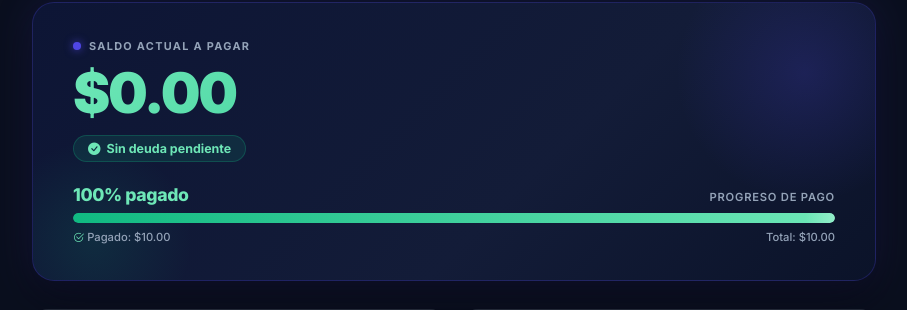
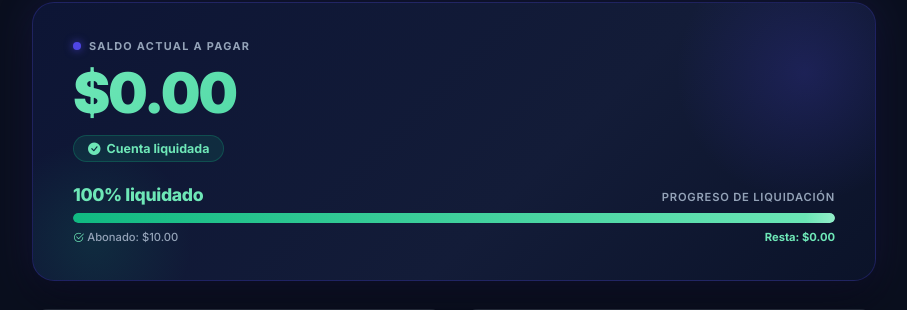
Before and after one commit to alambrev2/cotizador_fastapi, a FastAPI app: template app/templates/client_dashboard.html in a window 1280 px wide. Shown: the part 211-521 px from the top of the page, without its empty margins (186-1093 px from the left). Run offline with FastAPI, Linux system fonts and the light colour scheme; the template is opened without the code that fills it: most values are stand-ins (such as "Sample title", 1, 10 or a date in 2020); some libraries are stand-ins or nearby versions.

Commit message:
fix: panel cliente - barra progreso muestra saldo restante y labels claros

```diff
--- a/app/templates/client_dashboard.html
+++ b/app/templates/client_dashboard.html
@@ -554,11 +554,11 @@
 
             {% if saldo_actual <= 0 %}
             <div class="balance-pill">
-                <i class="bi bi-check-circle-fill"></i> Sin deuda pendiente
+                <i class="bi bi-check-circle-fill"></i> Cuenta liquidada
             </div>
             {% else %}
             <div class="balance-pill debt">
-                <i class="bi bi-exclamation-triangle-fill"></i> Saldo pendiente por liquidar
+                <i class="bi bi-exclamation-triangle-fill"></i> Te falta por pagar: ${{ "%.2f"|format(saldo_actual) }}
             </div>
             {% endif %}
 
@@ -581,8 +581,8 @@
 
             <div class="progress-wrap">
                 <div class="progress-meta">
-                    <span class="progress-pct {{ bar_class }}">{{ "%.0f"|format(pct) }}% pagado</span>
-                    <span class="progress-label">Progreso de pago</span>
+                    <span class="progress-pct {{ bar_class }}">{{ "%.0f"|format(pct) }}% liquidado</span>
+                    <span class="progress-label">Progreso de liquidación</span>
                 </div>
                 <div class="progress-track">
                     <div class="progress-fill {{ bar_class }}"
@@ -591,8 +591,8 @@
                          data-target="{{ "%.2f"|format(pct) }}"></div>
                 </div>
                 <div class="progress-amounts">
-                    <span><i class="bi bi-check2-circle" style="color:#6ee7b7; margin-right:3px;"></i>Pagado: ${{ "%.2f"|format(total_pagos.value) }}</span>
-                    <span>Total: ${{ "%.2f"|format(deuda_total) }}</span>
+                    <span><i class="bi bi-check2-circle" style="color:#6ee7b7; margin-right:3px;"></i>Abonado: ${{ "%.2f"|format(total_pagos.value) }}</span>
+                    <span style="font-weight:700; color:{% if saldo_actual > 0 %}#fca5a5{% else %}#6ee7b7{% endif %};">Resta: ${{ "%.2f"|format(saldo_actual if saldo_actual > 0 else 0) }}</span>
                 </div>
             </div>
         </div>
```
